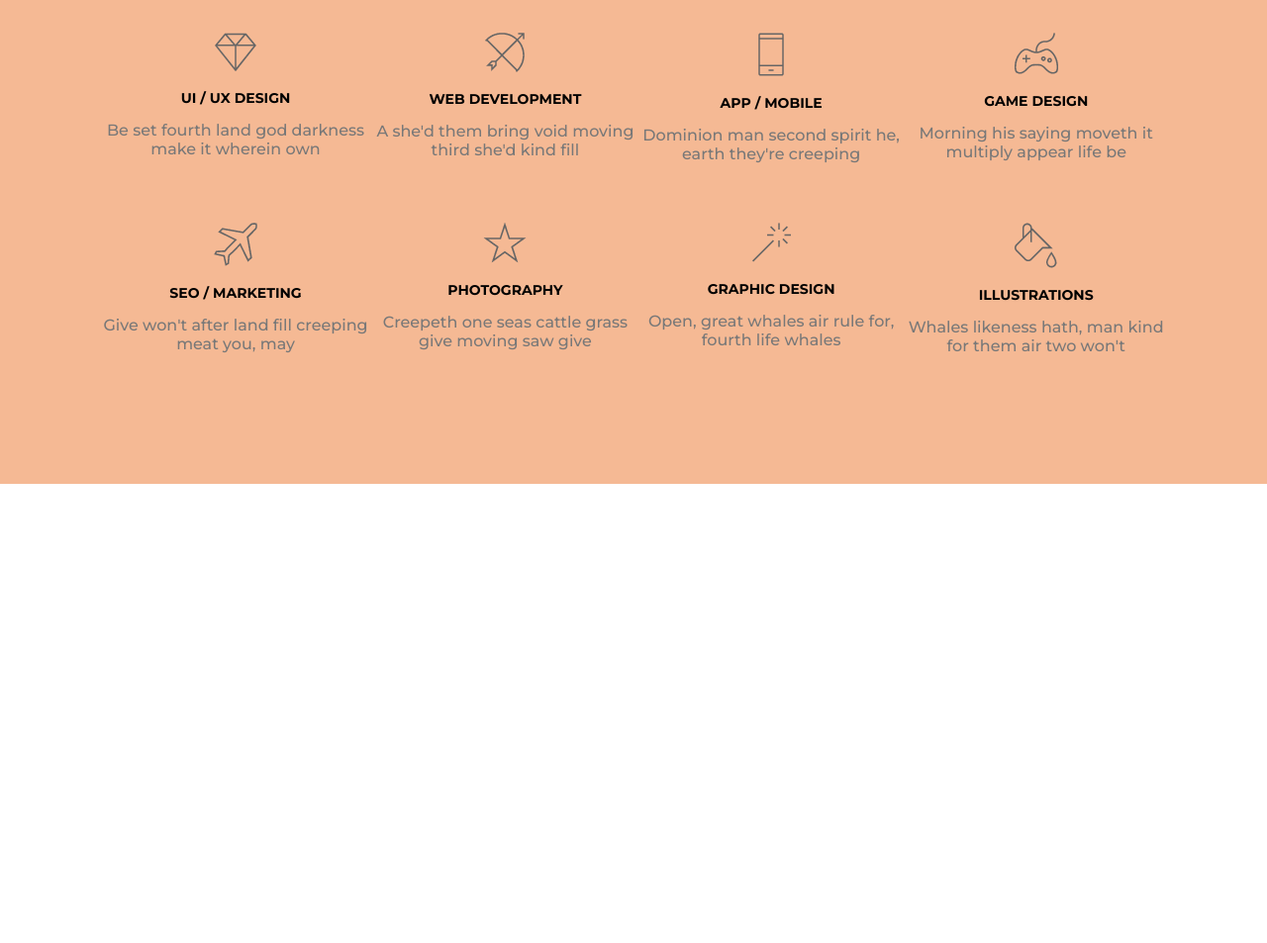
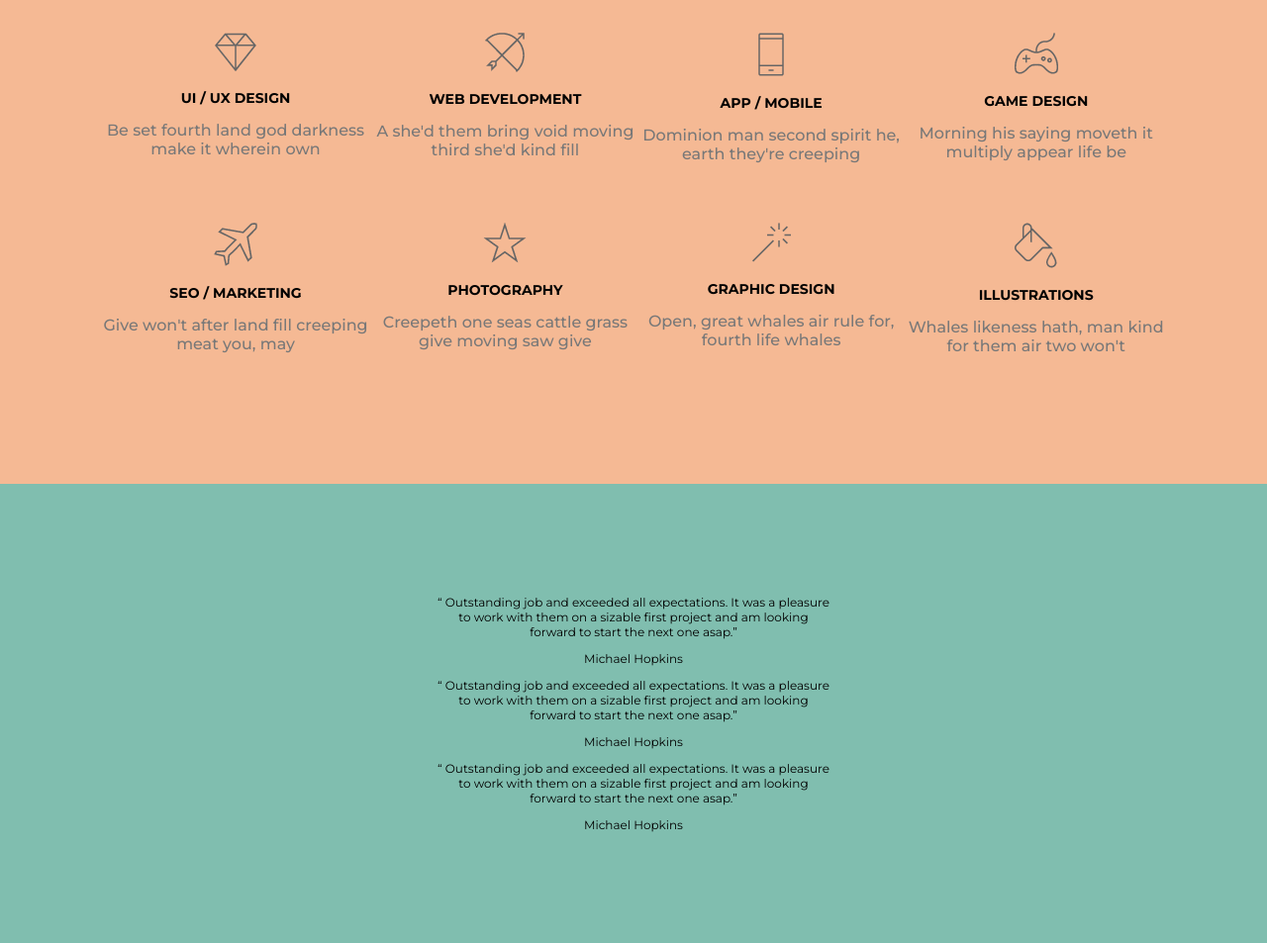
Before and after one commit to Dwipuspa/dwipuspa.github.io, a plain HTML site: page Task02/index.html in a window 1280 px wide. Shown: the part 3371-4324 px from the top of the page at 99% size. Before the commit the page ends 3860 px from the top, so only its background shows below. Drawn offline with Linux system fonts and the light colour scheme.

Commit message:
Add files via upload

```diff
--- a/Task02/index.html
+++ b/Task02/index.html
@@ -186,6 +186,28 @@
 				</div>
 			</div>
 		</div>
+		<div class="testimonials">
+			<div class="testi">
+					<div class="testimoni">
+						<div class="notes">
+							<p>“ Outstanding job and exceeded all expectations. It was a pleasure <br>to work with them on a sizable first project and am looking <br>forward to start the next one asap.”</p>
+						</div>
+						<p>Michael Hopkins</p>
+					</div>
+				<div class="testimoni">
+						<div class="notes">
+							<p>“ Outstanding job and exceeded all expectations. It was a pleasure <br>to work with them on a sizable first project and am looking <br>forward to start the next one asap.”</p>
+						</div>
+						<p>Michael Hopkins</p>
+					</div>
+				<div class="testimoni">
+						<div class="notes">
+							<p>“ Outstanding job and exceeded all expectations. It was a pleasure <br>to work with them on a sizable first project and am looking <br>forward to start the next one asap.”</p>
+						</div>
+						<p>Michael Hopkins</p>
+					</div>
+			</div>
+		</div>
 	</div>
 </body>
 </html>
--- a/Task02/style.css
+++ b/Task02/style.css
@@ -210,3 +210,8 @@ h2{
 	margin: 10px 0px;
 	color: #787878;
 }
+.testimonials{
+	padding: 100px;
+    text-align: center;
+    background-color: #80beaf;
+}
```
